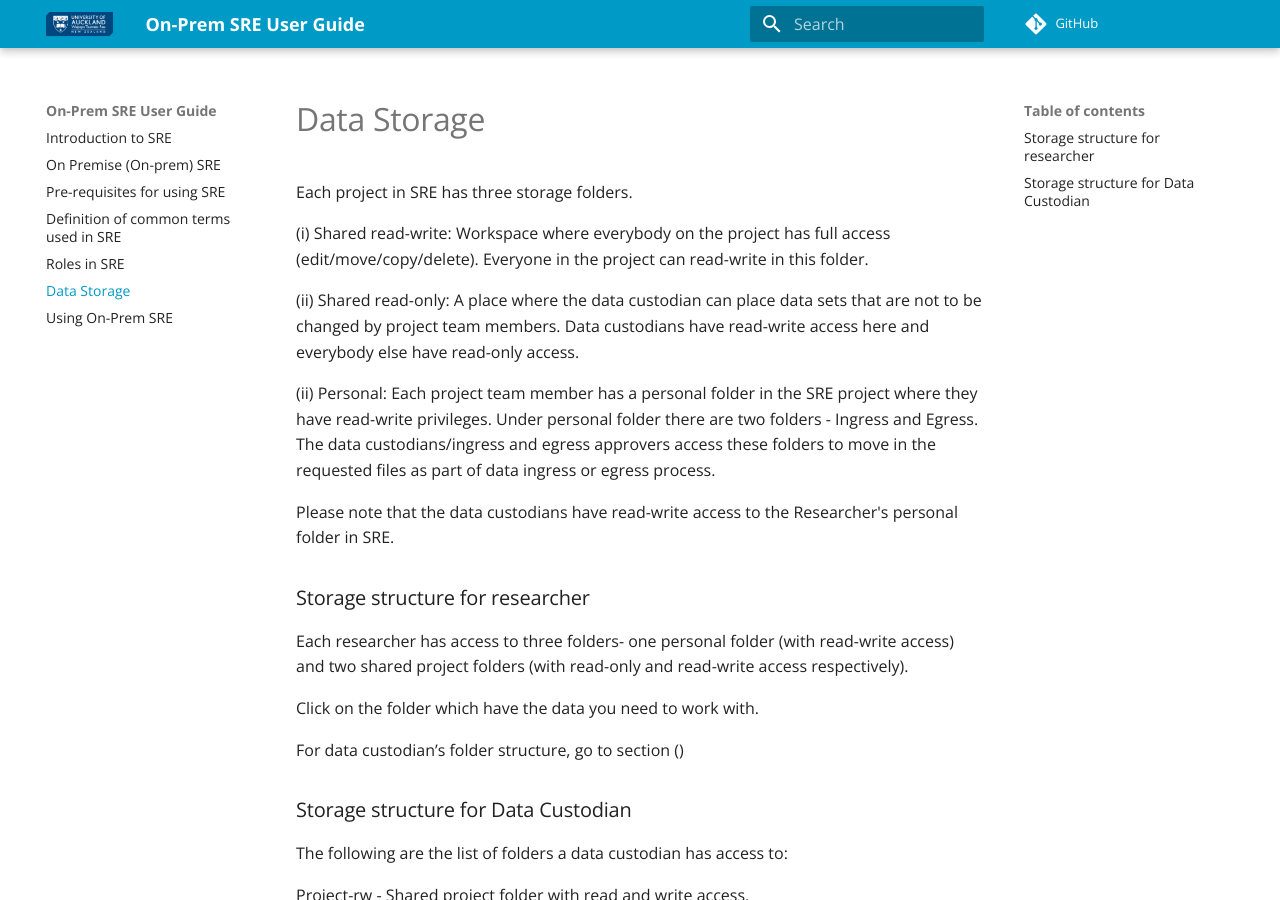
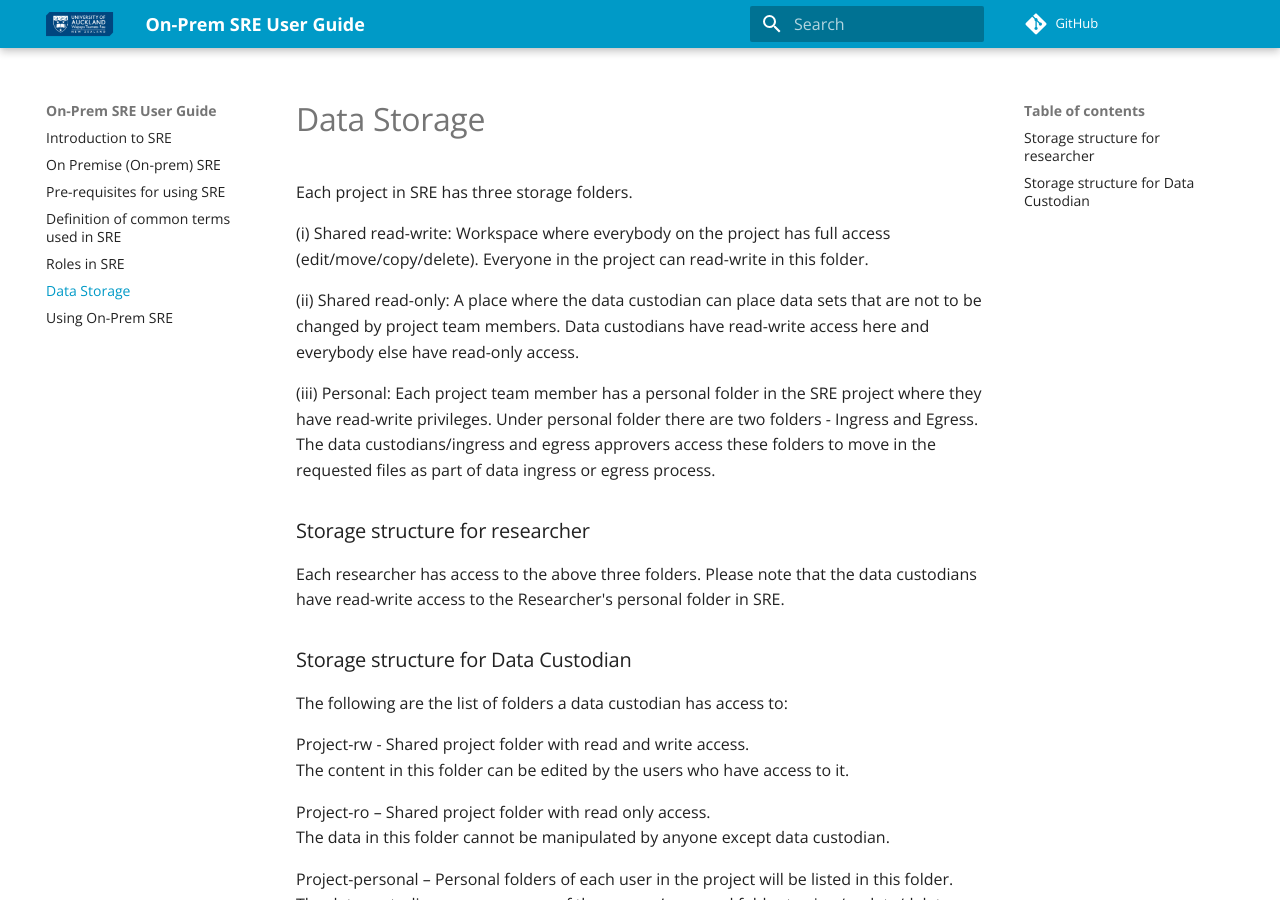
Before and after one commit to UoA-eResearch/On-Prem-SRE-UserGuide, an MkDocs documentation site: the page built from docs/Data_Storage.md, in a window 1280 px wide and 900 px high. Built offline with MkDocs 1.6.1 and Material for MkDocs 9.7.7, drawn with Linux system fonts in a browser that asks for light colours; comment, search, counter and statistics services are not loaded.

Commit message:
Update Data_Storage.md

```diff
--- a/docs/Data_Storage.md
+++ b/docs/Data_Storage.md
@@ -6,17 +6,11 @@
 
 (ii) Shared read-only: A place where the data custodian can place data sets that are not to be changed by project team members. Data custodians have read-write access here and everybody else have read-only access.
 
-(ii) Personal: Each project team member has a personal folder in the SRE project where they have read-write privileges. Under personal folder there are two folders - Ingress and Egress. The data custodians/ingress and egress approvers access these folders to move in the requested files as part of data ingress or egress process.
-
-Please note that the data custodians have read-write access to the Researcher's personal folder in SRE.
+(iii) Personal: Each project team member has a personal folder in the SRE project where they have read-write privileges. Under personal folder there are two folders - Ingress and Egress. The data custodians/ingress and egress approvers access these folders to move in the requested files as part of data ingress or egress process.
 
 ### Storage structure for researcher
 
-Each researcher has access to three folders- one personal folder (with read-write access) and two shared project folders (with read-only and read-write access respectively).
-
-Click on the folder which have the data you need to work with.
-
-For data custodian’s folder structure, go to section ()
+Each researcher has access to the above three folders. Please note that the data custodians have read-write access to the Researcher's personal folder in SRE.
 
 ### Storage structure for Data Custodian
 
```
